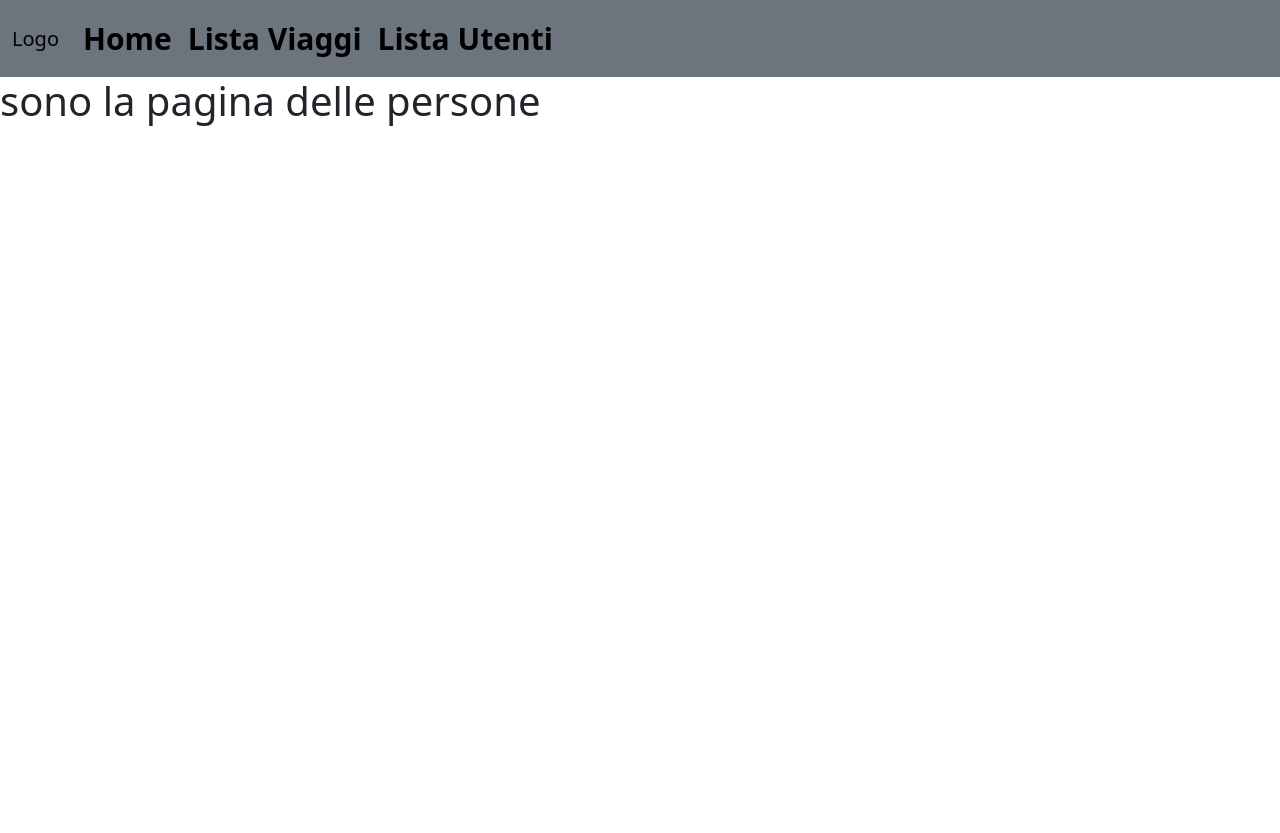
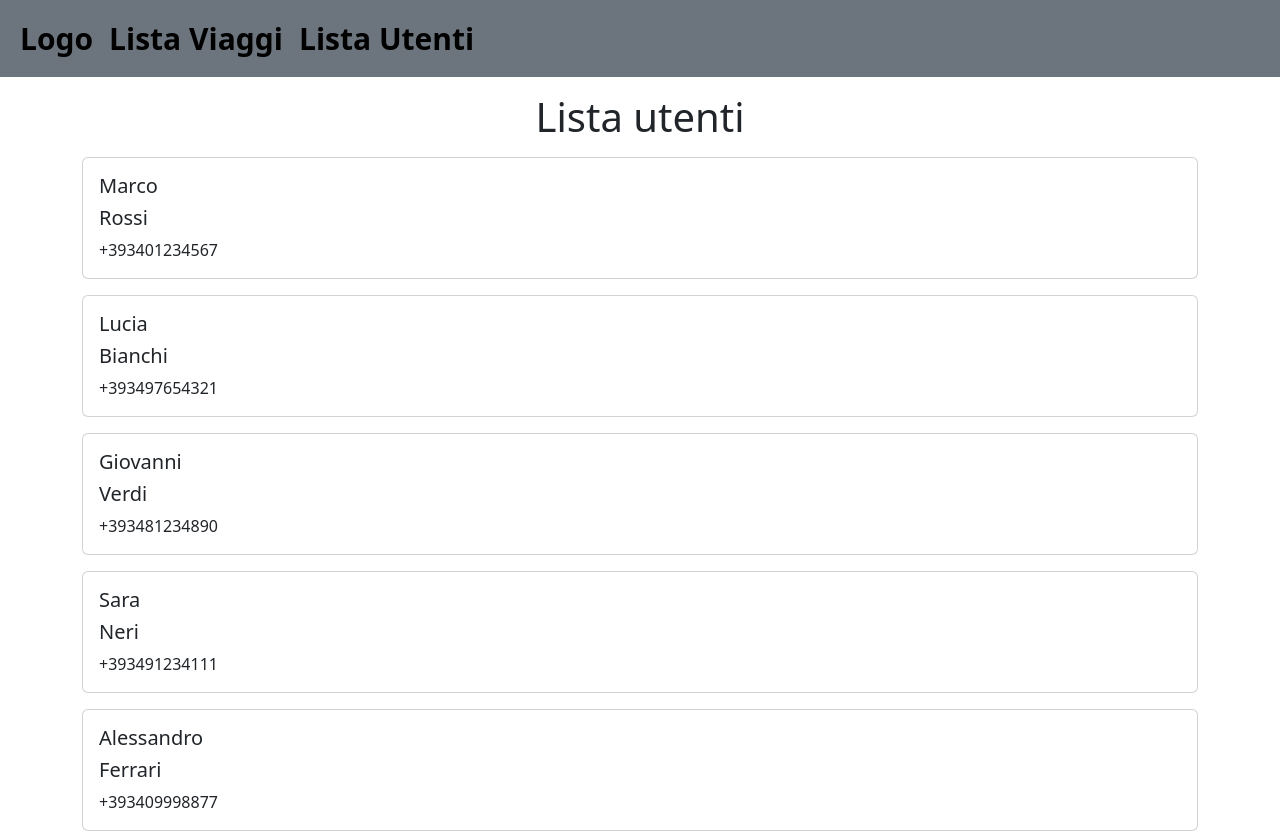
Before and after one commit to EnricoCiccolini/boroad, a React (Vite) app: page /utenti in a window 1280 px wide. Shown: the top 833 px of the page. Before the commit the page ends 800 px from the top, so only its background shows below. Built offline with nearby package versions, Linux system fonts and the light colour scheme.

Commit message:
feat: created card utenti and card viaggi
Co-authored-by: MarcoVacchi <MarcoVacchi@users.noreply.github.com>
Co-authored-by: defendimattia <defendimattia@users.noreply.github.com>

```diff
--- a/data/utenti.js
+++ b/data/utenti.js
@@ -1,4 +1,4 @@
-const partecipanti = [
+const utenti = [
     {
         id: 1,
         nome: "Marco",
@@ -136,4 +136,4 @@ const partecipanti = [
     }
 ];
 
-module.exports = partecipanti;
+export default utenti;
--- a/data/viaggi.js
+++ b/data/viaggi.js
@@ -43,4 +43,4 @@ const viaggi = [
     }
 ];
 
-module.exports = viaggi;
+export default viaggi;
--- /dev/null
+++ b/src/component/CardUtente.jsx
@@ -0,0 +1,16 @@
+export default function CardUtente({ utente }) {
+
+    const { id, nome, cognome, telefono } = utente;
+
+    return <div>
+        <div className="card mb-3" key={id}>
+            <div className="card-body">
+                <h5 className="card-title">{nome}</h5>
+                <h5 className="card-title">{cognome}</h5>
+                <p className="card-text">
+                    {telefono}
+                </p>
+            </div>
+        </div>
+    </div>
+};
--- /dev/null
+++ b/src/component/CardViaggio.jsx
@@ -0,0 +1,20 @@
+export default function CardViaggio({ viaggio }) {
+
+    const { id, destinazione, dataInizio, dataFine } = viaggio
+
+
+    return <div>
+        <div className="card" key={id}>
+            <img src="..." className="card-img-top" alt="..." />
+            <div className="card-body">
+                <h5 className="card-title">{destinazione}</h5>
+                <p className="card-text">
+                    {dataInizio}
+                </p>
+                <p className="card-text">
+                    {dataFine}
+                </p>
+            </div>
+        </div>
+    </div>
+};
--- a/src/component/Header.jsx
+++ b/src/component/Header.jsx
@@ -1,23 +1,23 @@
 import { NavLink } from "react-router-dom";
+
 
 export default function Header() {
 
     return <header className="bg-secondary">
         <nav class="navbar navbar-expand-lg">
             <div class="container-fluid">
-                <a class="navbar-brand" href="#">Logo</a>
                 <button class="navbar-toggler" type="button" data-bs-toggle="collapse" data-bs-target="#navbarSupportedContent" aria-controls="navbarSupportedContent" aria-expanded="false" aria-label="Toggle navigation">
-                    <span class="navbar-toggler-icon"></span>
+                    <span className="navbar-toggler-icon"></span>
                 </button>
-                <div class="collapse navbar-collapse" id="navbarSupportedContent">
-                    <ul class="navbar-nav me-auto mb-2 mb-lg-0">
-                        <li class="nav-item">
-                            <NavLink className="nav-link fw-bold fw-header" to="/">Home</NavLink>
+                <div className="collapse navbar-collapse" id="navbarSupportedContent">
+                    <ul className="navbar-nav me-auto mb-2 mb-lg-0">
+                        <li className="nav-item">
+                            <NavLink className="nav-link fw-bold fw-header" to="/">Logo</NavLink>
                         </li>
-                        <li class="nav-item">
+                        <li className="nav-item">
                             <NavLink className="nav-link fw-bold fw-header" to="/viaggi">Lista Viaggi</NavLink>
                         </li>
-                        <li class="nav-item">
+                        <li className="nav-item">
                             <NavLink className="nav-link fw-bold fw-header" to="/utenti">Lista Utenti</NavLink>
                         </li>
                     </ul>
--- a/src/pages/Utenti.jsx
+++ b/src/pages/Utenti.jsx
@@ -1,10 +1,16 @@
+import utenti from '../../data/utenti';
+import CardUtente from "../component/CardUtente";
+
 function User() {
-
 
     return (
         <>
-
-            <h1>sono la pagina delle persone </h1>
+            <h1 className="text-center mt-3 mb-3">Lista utenti</h1>
+            <div className="container">
+                {utenti.map((ele) => (
+                    <CardUtente utente={ele} />
+                ))}
+            </div>
         </>
     )
 }
--- a/src/pages/Viaggi.jsx
+++ b/src/pages/Viaggi.jsx
@@ -1,12 +1,18 @@
-function Tour() {
+import CardViaggio from "../component/CardViaggio";
+import viaggi from '../../data/viaggi';
 
+function Viaggi() {
 
     return (
         <>
-
-            <h1>sono la pagina dei tour </h1>
+            <h1 className="text-center mt-3 mb-3">Lista viaggi</h1>
+            <div className="d-flex container">
+                {viaggi.map((ele) => (
+                    <CardViaggio viaggio={ele} />
+                ))}
+            </div>
         </>
     )
 }
 
-export default Tour
+export default Viaggi;
```
Also changed, not shown: public/road.jpg (added).
